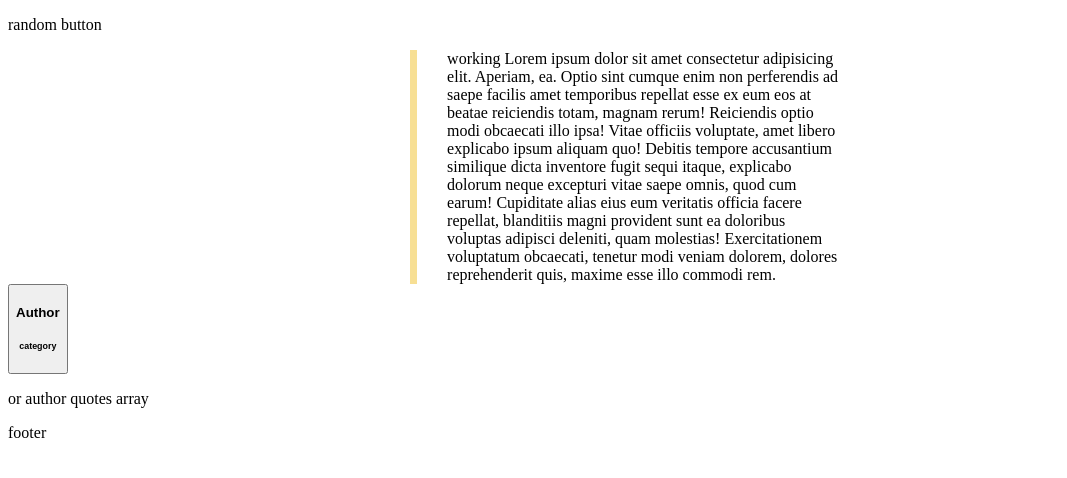
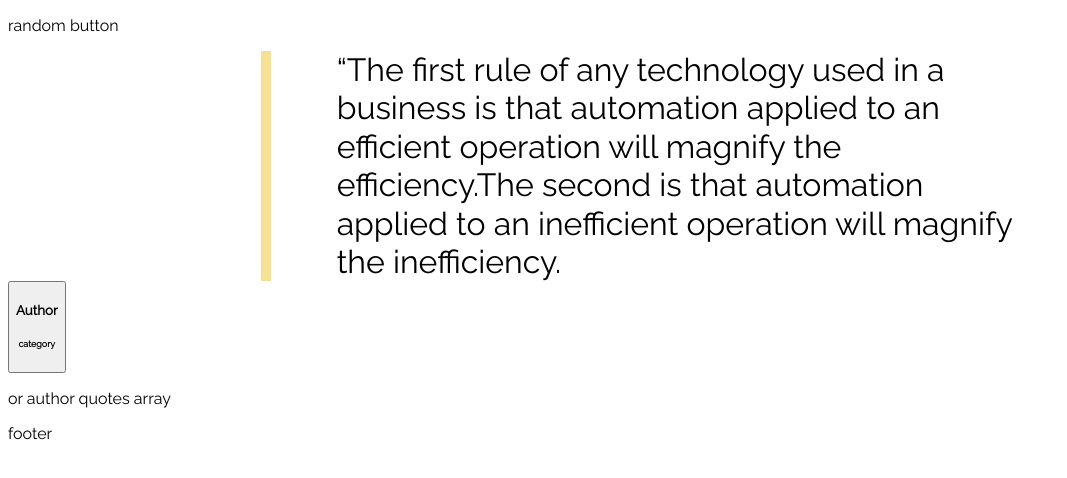
Before and after one commit to Rina45/quote, a React app: page / in a window 1280 px wide. Shown: the top 478 px of the page, without its empty margins (0-1067 px from the left). Built offline with nearby package versions, Linux system fonts and the light colour scheme.

Commit message:
add font style

```diff
--- a/src/components/Quote.js
+++ b/src/components/Quote.js
@@ -1,15 +1,16 @@
 import React from 'react';
 import { useDispatch, useSelector } from 'react-redux';
-import '../styles/Quote.module.css';
+import style from '../styles/Quote.module.css';
 
 const Quote = () => {
     const quote = useSelector(state => state.quote);
     const dispatch = useDispatch();
     dispatch({ type: 'MAKE_ACTION' });
     return (
-        <>
-            <q>{quote} Lorem ipsum dolor sit amet consectetur adipisicing elit. Aperiam, ea. Optio sint cumque enim non perferendis ad saepe facilis amet temporibus repellat esse ex eum eos at beatae reiciendis totam, magnam rerum! Reiciendis optio modi obcaecati illo ipsa! Vitae officiis voluptate, amet libero explicabo ipsum aliquam quo! Debitis tempore accusantium similique dicta inventore fugit sequi itaque, explicabo dolorum neque excepturi vitae saepe omnis, quod cum earum! Cupiditate alias eius eum veritatis officia facere repellat, blanditiis magni provident sunt ea doloribus voluptas adipisci deleniti, quam molestias! Exercitationem voluptatum obcaecati, tenetur modi veniam dolorem, dolores reprehenderit quis, maxime esse illo commodi rem.</q>
-        </>
+        <div className={style.quoteBlock}>
+            <div className={style.quoteLine}></div>
+            <q>{quote}</q>
+        </div>
     );
 };
 
--- a/src/index.js
+++ b/src/index.js
@@ -1,5 +1,6 @@
 import React from 'react';
 import ReactDOM from 'react-dom';
+import './styles/index.css';
 import { Provider } from 'react-redux';
 import App from './components/App';
 import store from './redux/reduxStore';
--- a/src/redux/initialState.js
+++ b/src/redux/initialState.js
@@ -1,5 +1,5 @@
 const initialState = {
-    quote: "working"
+    quote: "The first rule of any technology used in a business is that automation applied to an efficient operation will magnify the efficiency.The second is that automation applied to an inefficient operation will magnify the inefficiency."
 };
 
 export default initialState;
--- a/src/styles/Quote.module.css
+++ b/src/styles/Quote.module.css
@@ -1,19 +1,26 @@
-q {
-    width: 400px;
+.quoteBlock {
     display: flex;
-    margin: auto
+    width: 60%;
+    margin: 0 auto;
 }
 
-q::before {
+q {
+    color: #000000;
+    font-style: normal;
+    font-size: 2rem;
+    font-weight: 500;
+    line-height: 120%;
+    width: 90%;
+}
+
+.quoteLine {
     width: 10px;
+    height: inherit;
     background: #F7DF94;
     color: #F7DF94;
-    position: relative;
-    inset-inline-end: 30px;
+    margin-inline-end: auto;
 }
 
 q::after {
     content: none;
 }
-
-/* :global from all the app */
--- /dev/null
+++ b/src/styles/index.css
@@ -0,0 +1,7 @@
+@import url('https://fonts.googleapis.com/css?family=Raleway');
+
+*, *::after, *::before {
+    font-family: 'Raleway', Arial, Helvetica, sans-serif;
+}
+
+/* :global from all the app */
```
